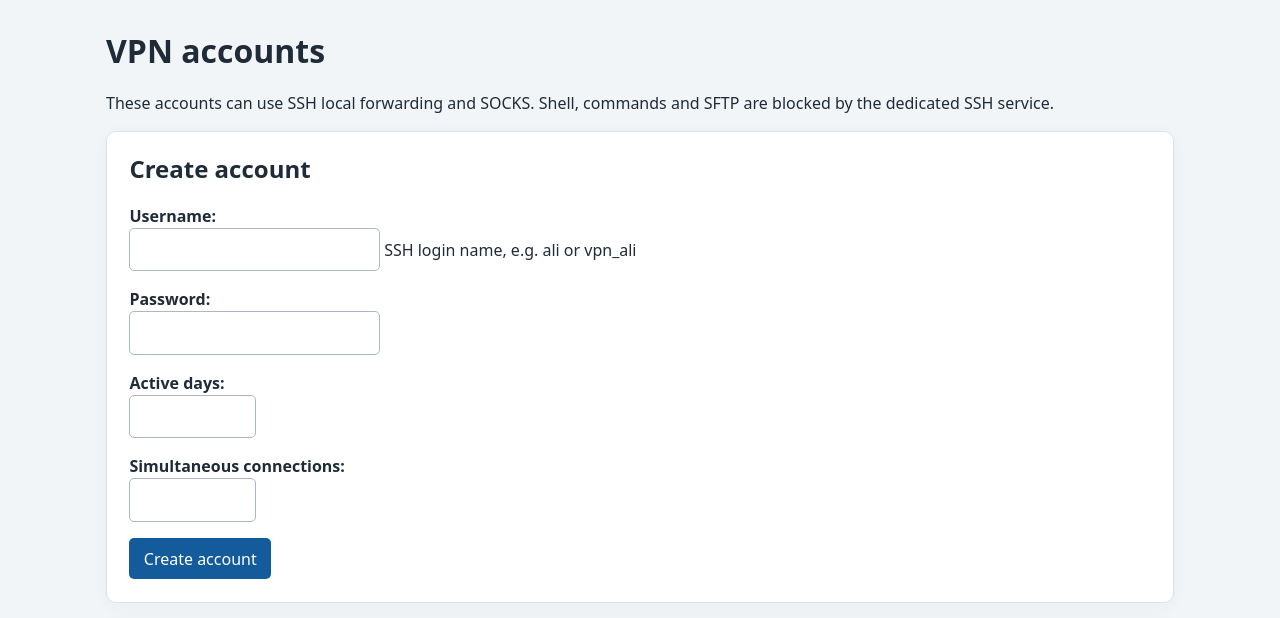
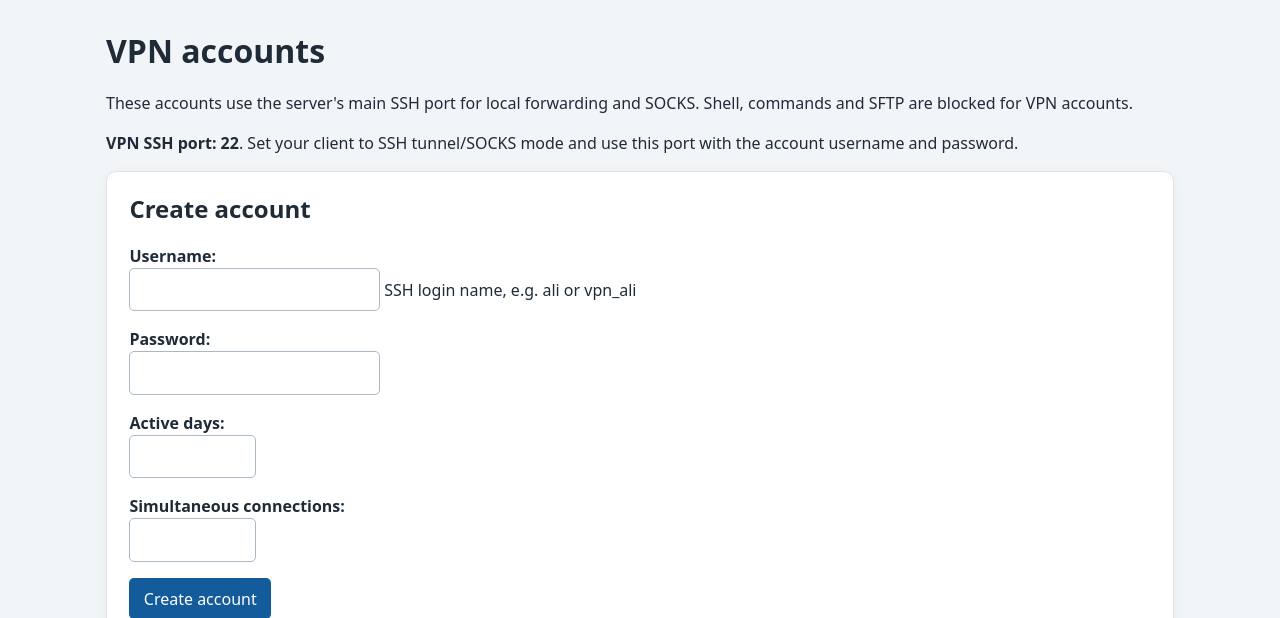
Before and after one commit to EmadNajafi/sshpanel, a Django app: page / in a window 1280 px wide. Shown: the part 74-692 px from the top of the page. Run offline with Django 5.2, Linux system fonts and the light colour scheme; the visitor is signed in with stand-in values (Sample User, id 1); data comes from the database, SQL or seed files in the repository.

Commit message:
Use existing SSH port for VPN forwarding accounts

```diff
--- a/accounts/views.py
+++ b/accounts/views.py
@@ -2,6 +2,7 @@ from datetime import timedelta
 
 from django.contrib import messages
 from django.contrib.auth.decorators import user_passes_test
+from django.conf import settings
 from django.db import IntegrityError
 from django.shortcuts import get_object_or_404, redirect, render
 from django.views.decorators.http import require_POST
@@ -22,6 +23,7 @@ def dashboard(request):
         "events": AuditEvent.objects.select_related("actor")[:20],
         "create_form": CreateAccountForm(),
         "password_form": PasswordForm(),
+        "vpn_ssh_port": settings.VPN_SSH_PORT,
     })
 
 
--- a/sshvpn/settings.py
+++ b/sshvpn/settings.py
@@ -8,6 +8,7 @@ DEBUG = False
 TLS_ENABLED = os.environ.get("PANEL_TLS_ENABLED", "0") == "1"
 ALLOWED_HOSTS = [os.environ["PANEL_DOMAIN"]]
 HTTP_PORT = os.environ.get("PANEL_HTTP_PORT", "80")
+VPN_SSH_PORT = int(os.environ.get("VPN_SSH_PORT", "22"))
 if os.environ["PANEL_DOMAIN"] == "localhost":
     ALLOWED_HOSTS.append("127.0.0.1")
 if TLS_ENABLED:
--- a/templates/dashboard.html
+++ b/templates/dashboard.html
@@ -1,7 +1,8 @@
 {% extends 'base.html' %}
 {% block content %}
 <h1>VPN accounts</h1>
-<p>These accounts can use SSH local forwarding and SOCKS. Shell, commands and SFTP are blocked by the dedicated SSH service.</p>
+<p>These accounts use the server's main SSH port for local forwarding and SOCKS. Shell, commands and SFTP are blocked for VPN accounts.</p>
+<p><strong>VPN SSH port: {{ vpn_ssh_port }}</strong>. Set your client to SSH tunnel/SOCKS mode and use this port with the account username and password.</p>
 <section class="card">
   <h2>Create account</h2>
   <form method="post" action="{% url 'create_account' %}">{% csrf_token %}
```
Also changed, not shown: README.md, 9 other files.
